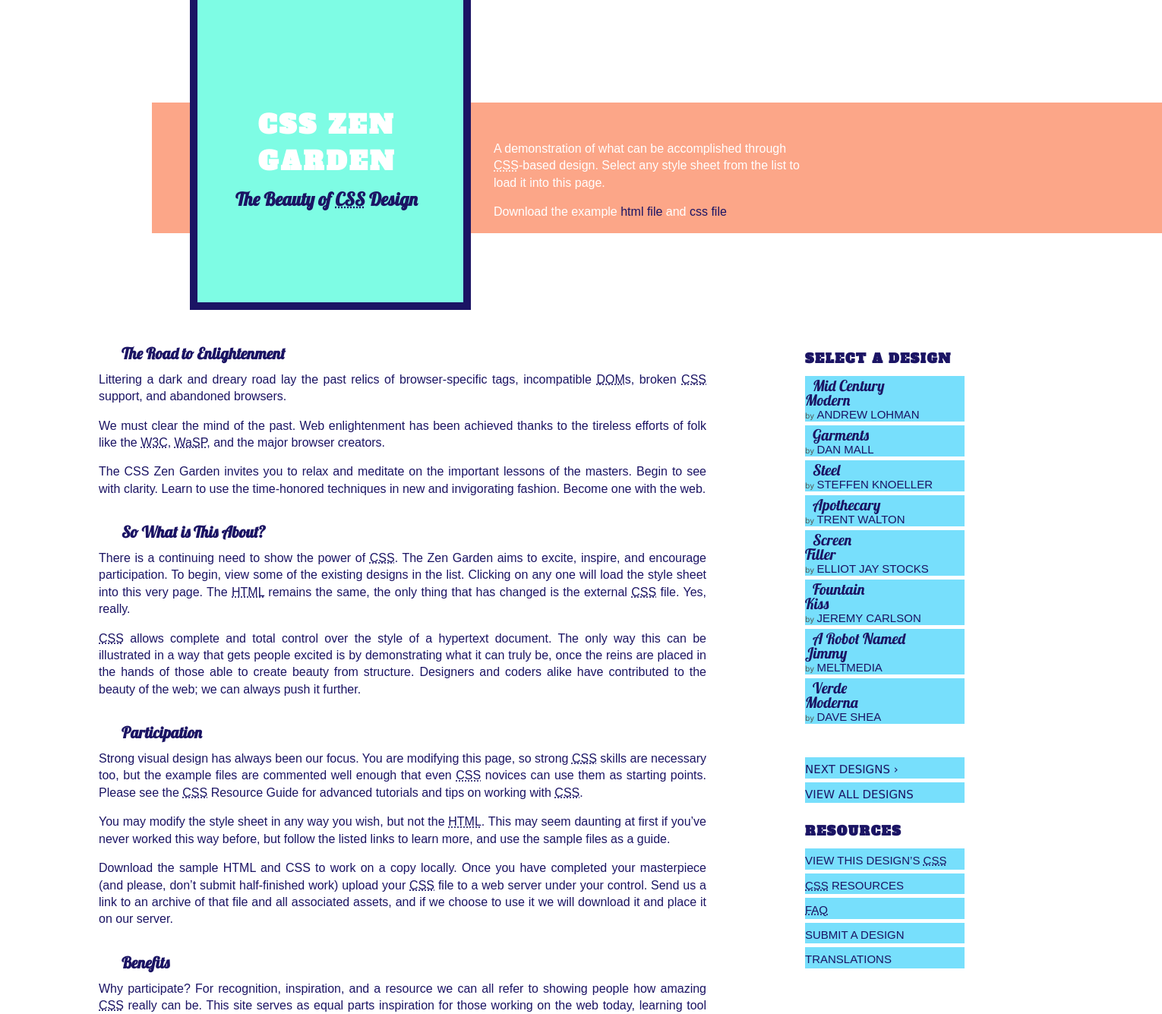
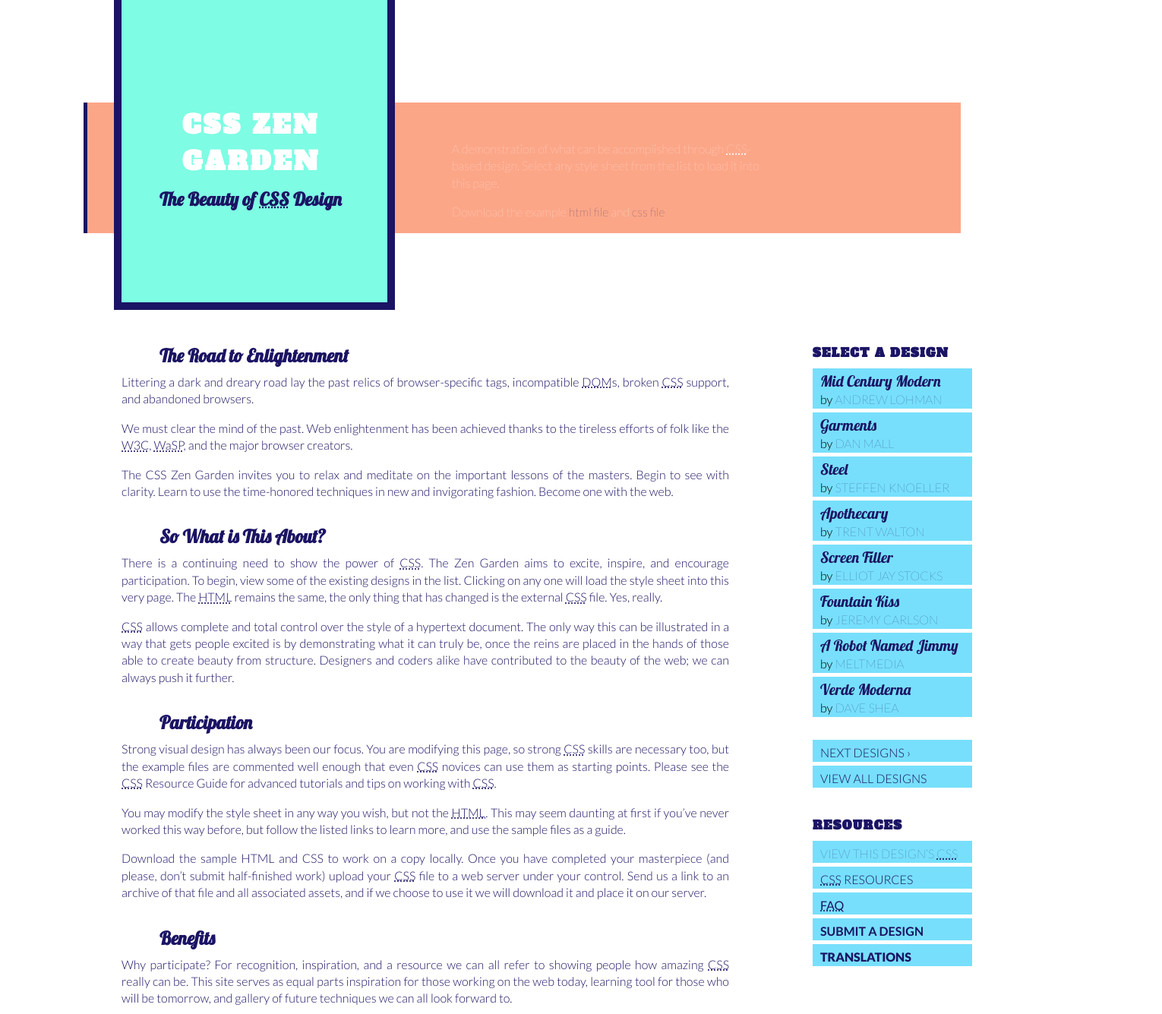
Before and after one commit to zbordenet/cmp2035, a plain HTML site: page 06 zen garden/index.html in a window 1280 px wide. Shown: the part 60-1395 px from the top of the page at 76% size, 1530 px wide, since content can reach past the window. Drawn offline with Linux system fonts and the light colour scheme.

Commit message:
committed changes to Zen Garden

```diff
--- a/06 zen garden/style.css
+++ b/06 zen garden/style.css
@@ -14,18 +14,20 @@ html {
 	padding: 0;
 	}
 body {
-	font-family: 'Lato:300', sans-serif;
+	font-family: 'Lato', sans-serif;
+    font-weight: 300;
 	line-height: 3em;
-	color: #555753;
-	/*background: #fff url(http://csszengarden.com/001/blossoms.jpg) no-repeat bottom right;*/
+	background: url(zen%20garden.jpg) no-repeat bottom left;
 	margin: 0;
 	padding: 0;
+    padding-bottom:
+
 	}
 p {
 	margin-top: 0;
     color: #1B1464;
 	text-align: justify;
-    margin-left: 120px;
+    margin-left: 150px;
     width: 800px;
     line-height: 1.4em;
 	}
@@ -43,7 +45,7 @@ h1 {
     padding-left: 80px;
     padding-top: 200px;
     letter-spacing: .1em;
-    margin-left: 250px;
+    margin-left: 150px;
     margin-top: -100px;
     position: relative;
     z-index: 2;
@@ -62,7 +64,7 @@ h2 {
     height: 100px;
     padding-left: 50px;
     padding-bottom: 60px;
-    margin-left: 250px;
+    margin-left: 150px;
     margin-top: -30px;
     position: relative;
     z-index: 2
@@ -70,8 +72,8 @@ h2 {
 
 h3 {
 	font-family: 'Lobster', cursive;
-    font-size: 130%;
-    margin-left: 150px;
+    font-size: 150%;
+    margin-left: 200px;
     margin-bottom: 0;
 	color: #1B1464;
 	}
@@ -87,7 +89,7 @@ a:visited {
 	}
 a:hover, a:focus, a:active {
 	text-decoration: underline;
-	color: #9685BA;
+	color: #7EFCE4;
 	}
 abbr {
 	border-bottom: none;
@@ -118,13 +120,15 @@ header {
     background-color: #FCA688;
     padding-top: 50px;
     padding-left: 330px;
-	width: 1000px;
+	width: 820px;
     position: absolute;
-    left: 180px;
+    left: 90px;
     z-index: 1;
+    border-left: 5px solid #1B1464;
 	}
 .summary p {
-	font:'Lato:300', sans-serif;
+	font:'Lato', sans-serif;
+    font-weight: 100;
 	text-align: left;
     color: white;
     width: 410px;
@@ -143,6 +147,7 @@ footer {
 	text-align: center;
     font-family: 'Alfa Slab One', cursive;
     color: #1B1464;
+    font-size: 100%;
 	}
 footer a:link, footer a:visited {
 	margin-right: 20px;
@@ -155,21 +160,21 @@ footer a:link, footer a:visited {
 	right: 0;
 	}
 .sidebar .wrapper {
-	font: 10px verdana, sans-serif;
+	/*font: 10px verdana, sans-serif;*/
 	/*background: transparent url(http://csszengarden.com/001/paper-bg.jpg) top left repeat-y;*/
-	padding: 10px;
+	/*padding: 10px; */
 	margin-top: 500px;
 	width: 210px;
 	}
 
 .sidebar h3.select {
 	font-family: 'Alfa Slab One', cursive;
-    font-size: 170%;
+    font-size: 100%;
 	margin: 10px -100px 5px 0;
-	width: 193px;
-	height: 30px;
+	width: 179px;
+	height: 40px;
     text-transform: uppercase;
-    letter-spacing: .09em;
+    letter-spacing: .08em;
    /* text-indent: 100%;*/
 	white-space: nowrap;
 	overflow: hidden;
@@ -177,14 +182,17 @@ footer a:link, footer a:visited {
 
 .design-name {
     font-family:'Lobster', cursive;
-    font-size: 200%;
-    margin: 0px 200px 0px 10px;
+    font-size: 125%;
+    color: #1B1464;
+    display: block;
 }
 
 .designer-name {
-    font-family:'Lato:100', sans-serif;
+    font-family:'Lato', sans-serif;
+    font-weight: 100;
+    color: #1B1464;
     text-transform: uppercase;
-    font-size: 150%;
+    font-size: 100%;
 
 }
 
@@ -192,7 +200,7 @@ footer a:link, footer a:visited {
 	/*background: transparent url(http://csszengarden.com/001/h5.gif) no-repeat top left;*/
 	margin: 25px 0 5px 0;
 	width:57px;
-	height: 14px;
+	height: 0px;
     text-indent: 100%;
 	white-space: nowrap;
 	overflow: hidden;
@@ -201,11 +209,11 @@ footer a:link, footer a:visited {
 .sidebar h3.resources {
 	font-family: 'Alfa Slab One', cursive;
     text-transform: uppercase;
-    font-size: 170%;
-    letter-spacing: .09em;
+    font-size: 100%;
+    letter-spacing: .08em;
 	margin: 25px 0 5px 0;
-	width:127px;
-	height: 30px;
+	width:118px;
+	height: 40px;
     /*text-indent: 100%;*/
 	white-space: nowrap;
 	overflow: hidden;
@@ -224,9 +232,10 @@ footer a:link, footer a:visited {
 	padding-top: 5px;
 	margin-bottom: 5px;
 	list-style-type: none;
+    padding-left: 10px
 	}
-.sidebar li a:link {
-	color: #1B1464;
+/*.sidebar li a:link {
+	color: #1B1464;*/
 	}
 .sidebar li a:visited {
 	color: #B3AE94;
@@ -234,42 +243,47 @@ footer a:link, footer a:visited {
 
 .next {
     text-transform: uppercase;
-    font-size: 150%;
+    font-size: 100%;
 }
 
 .viewall {
     text-transform: uppercase;
-    font-size: 150%;
+    font-size: 100%;
 }
 
 .view-css {
     text-transform: uppercase;
-    font-family: 'Lato:100', sans-serif;
-    font-size: 150%;
+    font-family: 'Lato', sans-serif;
+    font-weight: 100;
+    font-size: 100%;
 }
 
 .css-resources {
     text-transform: uppercase;
-    font-family: 'Lato:300', sans-serif;
-    font-size: 150%;
+    font-family: 'Lato', sans-serif;
+    font-weight: 300;
+    font-size: 100%;
 }
 
 .zen-faq {
     text-transform: uppercase;
-    font-family: 'Lato:400', sans-serif;
-    font-size: 150%;
+    font-family: 'Lato', sans-serif;
+    font-weight: 500;
+    font-size: 100%;
 }
 
 .zen-submit {
     text-transform: uppercase;
-    font-family: 'Lato:700', sans-serif;
-    font-size: 150%;
+    font-family: 'Lato', sans-serif;
+    font-weight: 700;
+    font-size: 100%;
 }
 
 .zen-translations {
     text-transform: uppercase;
-    font-family: 'Lato:900', sans-serif;
-    font-size: 150%;
+    font-family: 'Lato', sans-serif;
+    font-weight: 900;
+    font-size: 100%;
 }
 
 /*.extra1 {
```
